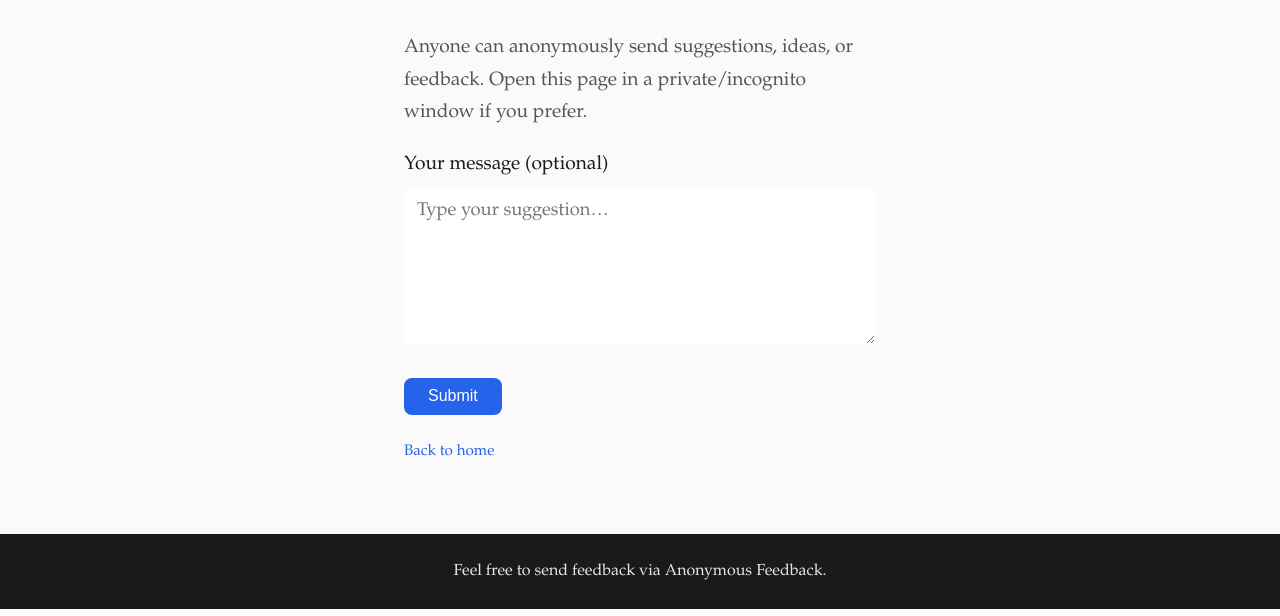
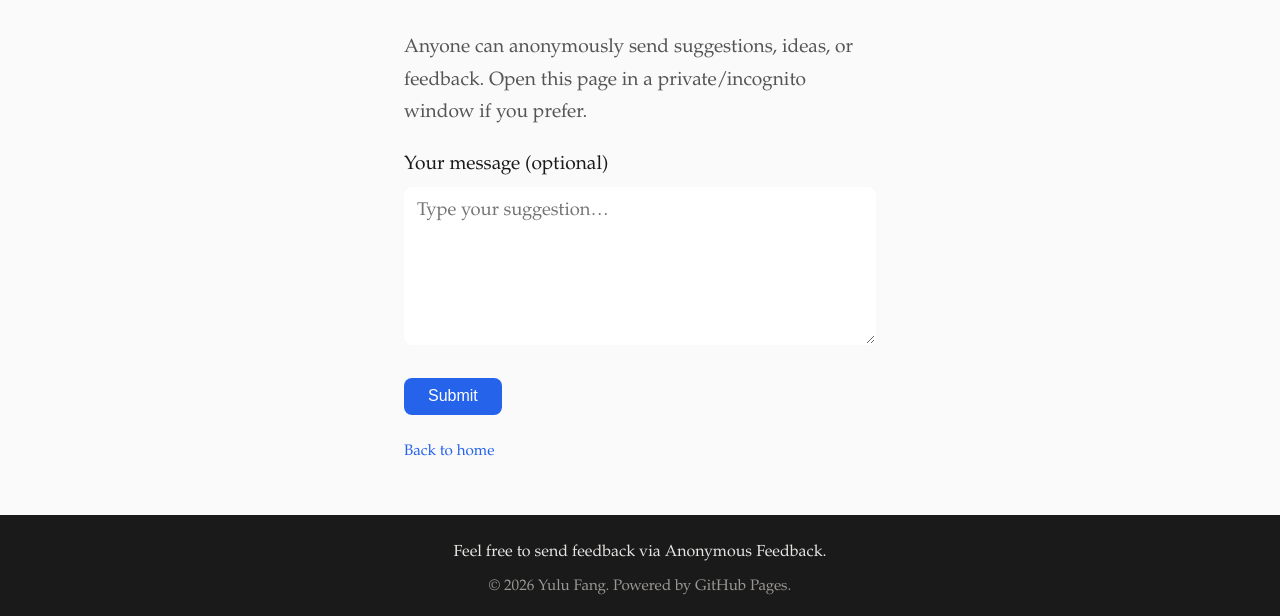
Before and after one commit to yulufang08/yulufang08.github.io, a plain HTML site: page anonymous.html in a window 1280 px wide. Shown: the part 191-807 px from the top of the page. Drawn offline with Linux system fonts and the light colour scheme.

Commit message:
update site

```diff
--- a/anonymous.html
+++ b/anonymous.html
@@ -48,6 +48,7 @@
 
   <footer class="site-footer">
     <p data-i18n="footerNote">Feel free to send feedback via Anonymous Feedback.</p>
+    <p class="copyright" data-i18n="copyright">© 2026 Yulu Fang. Powered by GitHub Pages.</p>
   </footer>
 
   <script src="i18n.js"></script>
```
